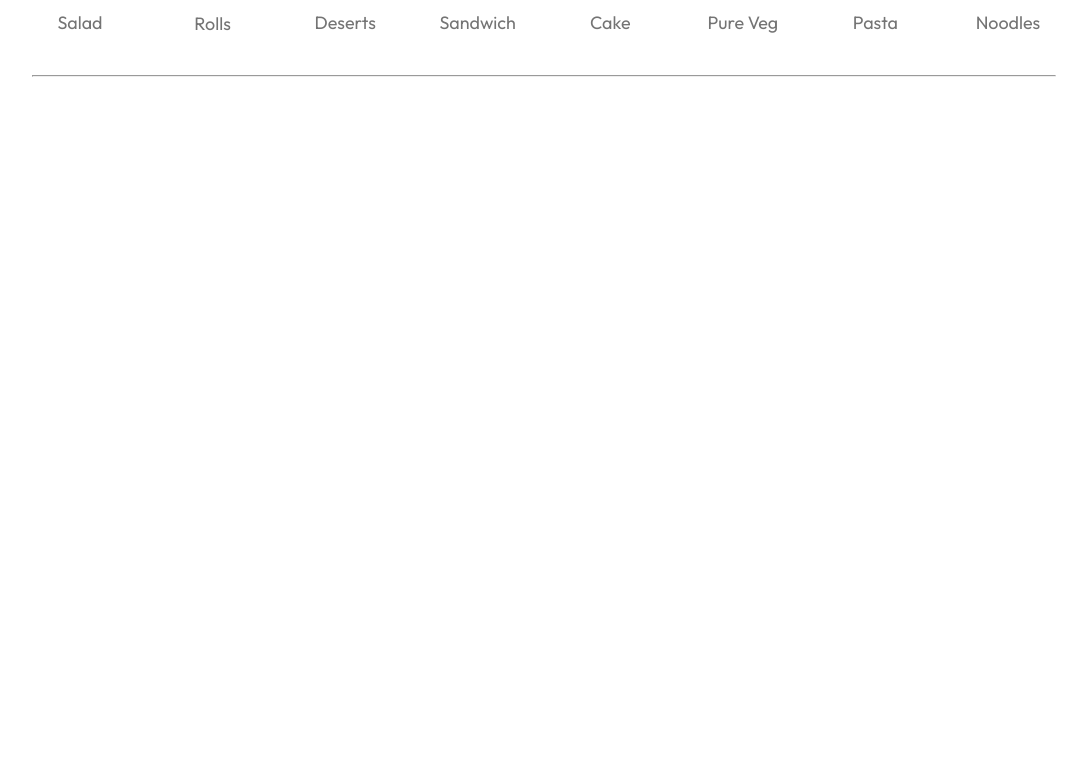
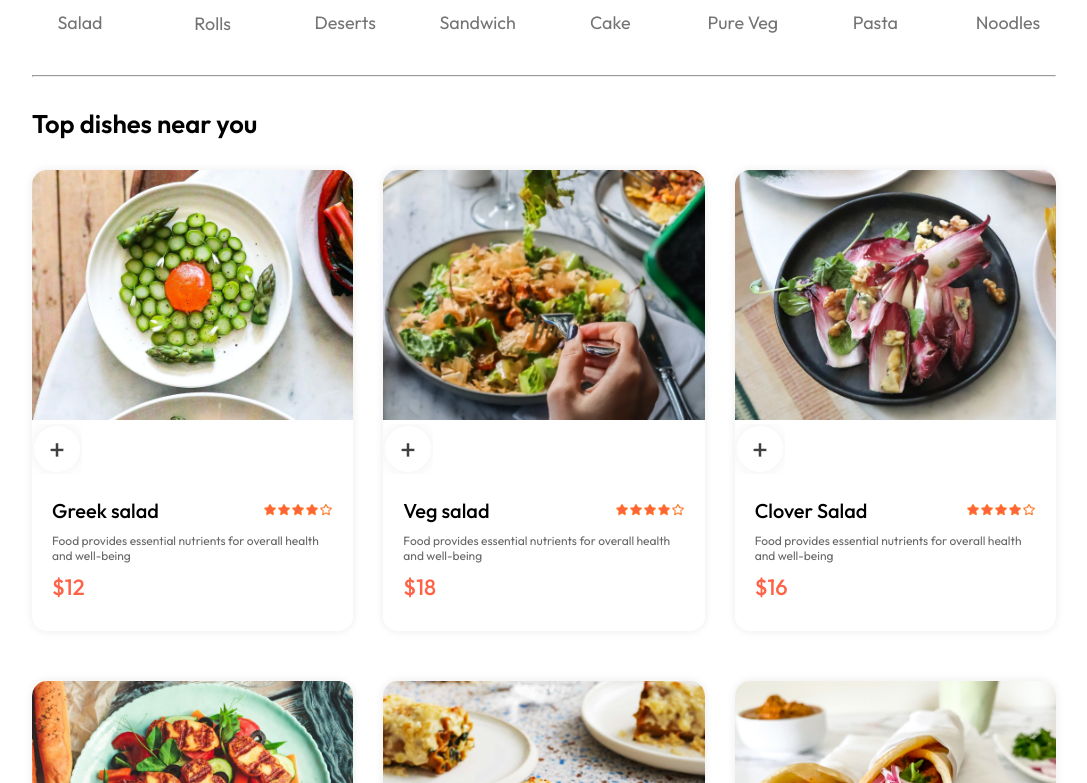
Before and after one commit to n-jabes/best-pilau-frontend, a React (Vite) app: page / in a window 1280 px wide. Shown: the part 837-1620 px from the top of the page, without its empty margins (96-1183 px from the left). Before the commit the page ends 914 px from the top, so only its background shows below. Built offline with nearby package versions, Linux system fonts and the light colour scheme.

Commit message:
feature: add food items to the home page

```diff
--- a/src/components/ExploreMenu/ExploreMenu.css
+++ b/src/components/ExploreMenu/ExploreMenu.css
@@ -33,7 +33,7 @@
   min-width: 80px;
   cursor: pointer;
   border-radius: 50%;
-  transition: 2s;
+  transition: 1s;
 }
 
 .explore-menu-list-item p {
--- /dev/null
+++ b/src/components/FoodDisplay/FoodDisplay.css
@@ -0,0 +1,16 @@
+.food-display{
+    margin-top: 30px;
+}
+
+.food-display h2{
+    font-size: max(2vw, 24px);
+    font-weight: 600;
+}
+
+.food-display .food-display-list{
+    display: grid;
+    grid-template-columns: repeat(auto-fill,minmax(240px,1fr));
+    margin-top: 30px;
+    gap: 30px;
+    row-gap: 50px;
+}
--- /dev/null
+++ b/src/components/FoodDisplay/FoodDisplay.jsx
@@ -0,0 +1,21 @@
+import React, { useContext } from 'react'
+import './FoodDisplay.css'
+import { StoreContext } from '../../context/StoreContext'
+import FoodItem from '../FoodItem/FoodItem'
+
+const FoodDisplay = ({category}) => {
+    const { food_list } = useContext(StoreContext)
+
+  return (
+    <div className='food-display' id='food-display'>
+        <h2>Top dishes near you</h2>
+        <div className='food-display-list'>
+            {food_list.map((item, index)=>{
+                return <FoodItem key={index} id={item.id} name= {item.name} description={item.description} price={item.price} image={item.image} />
+            })}
+        </div>
+    </div>
+  )
+}
+
+export default FoodDisplay
--- /dev/null
+++ b/src/components/FoodItem/FoodItem.css
@@ -0,0 +1,45 @@
+.food-item{
+    width: 100%;
+    margin: auto;
+    border-radius: 15px;
+    box-shadow: 0px 0px 10px #00000015;
+    transition: 0.3s;
+    animation: fadeIn 1s;
+}
+
+.food-item-image{
+    width: 100%;
+    border-radius: 15px 15px 0px 0px;
+}
+
+.food-item-info{
+    padding: 20px;
+}
+
+.food-item-name-rating{
+    display: flex;
+    justify-content: space-between;
+    align-items: center;
+    margin-bottom: 10px;
+}
+
+.food-item-name-rating p{
+    font-size: 20px;
+    font-weight: 500;
+}
+
+.food-item-name-rating img{
+    width: 70px;
+}
+
+.food-item-desc{
+    color: #676767;
+    font-size: 12px;
+}
+
+.food-item-price{
+    color: tomato;
+    font-size: 22px;
+    font-weight: 500;
+    margin: 10px 0px
+}
--- /dev/null
+++ b/src/components/FoodItem/FoodItem.jsx
@@ -0,0 +1,29 @@
+import React, {useState} from 'react'
+import './FoodItem.css'
+import { assets } from '../../assets/assets'
+
+const FoodItem = ({id,name,price,description, image}) => {
+
+    const [itemCount, setItemCount] = useState(0);
+
+  return (
+    <div className='food-item'>
+        <div className='food-item-img-container'>
+            <img className='food-item-image' src={image}></img>
+            {!itemCount ? <img className='add' onClick={()=>setItemCount(prev=>prev+1)} src={assets.add_icon_white} alt='' /> : <div className='food-item-counter'></div>
+            }
+        </div>
+        <div className='food-item-info'>
+            <div className='food-item-name-rating'>
+                <p>{name}</p>
+                <img src={assets.rating_starts} alt="" />
+            </div>
+            <p className='food-item-desc'>{description}</p>
+            <p className='food-item-price'>${price}</p>
+        </div>
+
+    </div>
+  )
+}
+
+export default FoodItem
--- /dev/null
+++ b/src/context/StoreContext.jsx
@@ -0,0 +1,18 @@
+import { createContext } from 'react'
+import { food_list } from '../assets/assets'
+
+export const StoreContext = createContext(null);
+
+const StoreContextProvider = (props) => {
+    const contextValue = {
+        food_list
+    }
+
+    return (
+        <StoreContext.Provider value={contextValue}>
+            {props.children}
+        </StoreContext.Provider>
+    )
+}
+
+export default StoreContextProvider
--- a/src/main.jsx
+++ b/src/main.jsx
@@ -3,9 +3,12 @@
 import './index.css';
 import App from './App.jsx';
 import { BrowserRouter } from 'react-router-dom';
+import StoreContextProvider from './context/StoreContext.jsx'
 
 createRoot(document.getElementById('root')).render(
   <BrowserRouter>
+  <StoreContextProvider>
     <App />
+    </StoreContextProvider>
   </BrowserRouter>
 );
--- a/src/pages/Home/Home.jsx
+++ b/src/pages/Home/Home.jsx
@@ -2,6 +2,7 @@
 import './Home.css';
 import Header from '../../components/Header/Header';
 import ExploreMenu from '../../components/ExploreMenu/ExploreMenu';
+import FoodDisplay from '../../components/FoodDisplay/FoodDisplay';
 
 const Home = () => {
   const [category, setCategory] = useState('All');
@@ -9,6 +10,7 @@
     <div>
       <Header />
       <ExploreMenu category={category} setCategory={setCategory} />
+      <FoodDisplay category={category} />
     </div>
   );
 };
```
